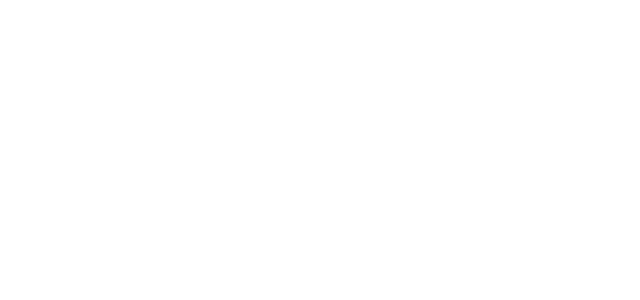
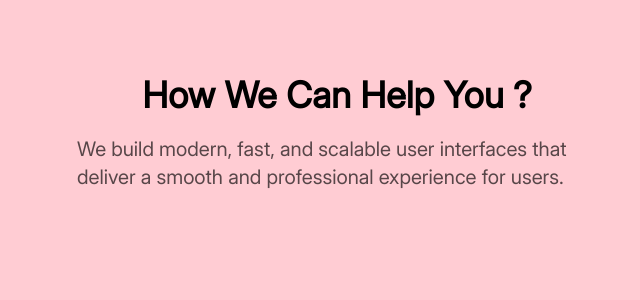
Before and after one commit to miladazizani/Team-Portfolio-, a React (Vite) app: page / in a window 1280 px wide. Shown: the top 300 px of the page, without its empty margins (303-943 px from the left). Built offline with nearby package versions, Linux system fonts and the light colour scheme.

Commit message:
Coding Service part first Section

```diff
--- a/src/App.jsx
+++ b/src/App.jsx
@@ -1,9 +1,13 @@
+import Service from "./features/services/pages/Service"
 
 function App() {
   return (
-<div>
+    <>
 
-</div>
+
+      <Service />
+    </>
+
   )
 }
 
--- /dev/null
+++ b/src/features/services/pages/Service.jsx
@@ -0,0 +1,16 @@
+const Service = () => {
+    return (
+        <main className="h-screen bg-rose-200 flex justify-center">
+            <section className="h-4/12 w-130 flex flex-col justify-center items-center gap-5">
+                <h1 className="text-4xl font-bold">How We Can Help You ?</h1>
+                <p className="text-xl font-light opacity-65 ">We build modern, fast, and scalable user interfaces that deliver a smooth and professional experience for users.</p>
+            </section>
+            <section>
+
+            </section>
+
+
+        </main>
+    )
+}
+export default Service
--- a/src/global.css
+++ b/src/global.css
@@ -1 +1,9 @@
 @import "tailwindcss";
+@font-face {
+    font-family: 'main-font';
+    src: url('/fonts/Inter_28pt-Regular.ttf');
+}
+
+*{
+    font-family: 'main-font';
+}
```
Also changed, not shown: public/fonts/Inter_28pt-Regular.ttf (added).
